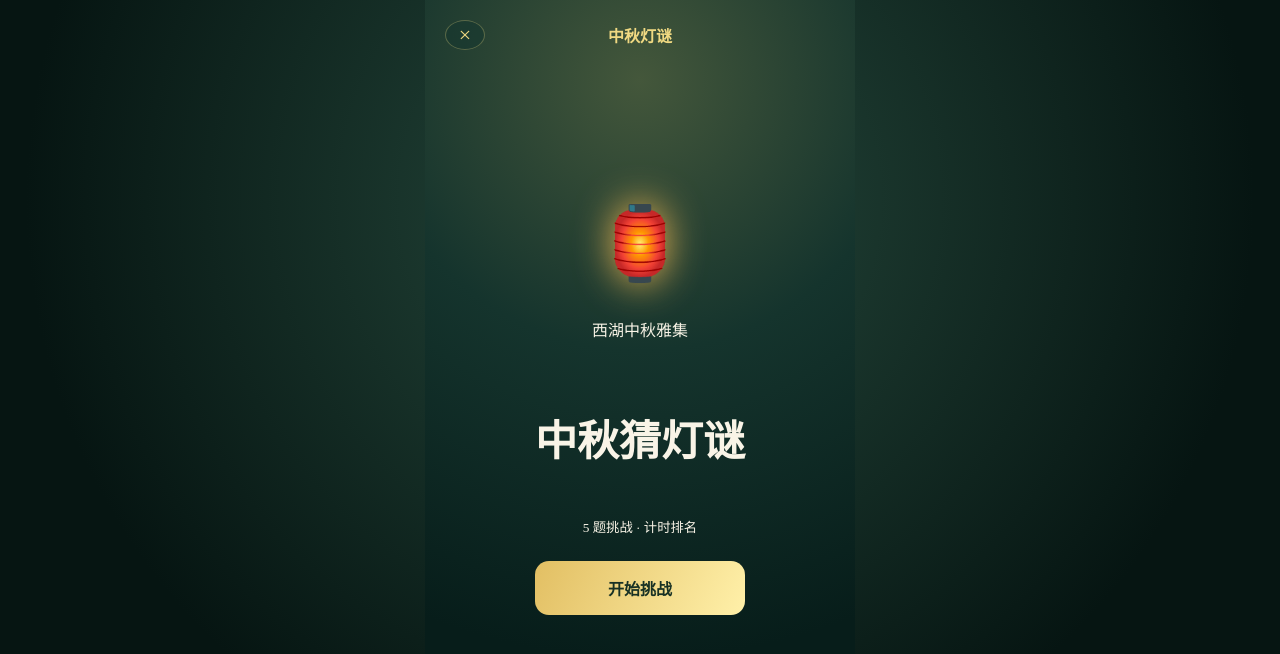
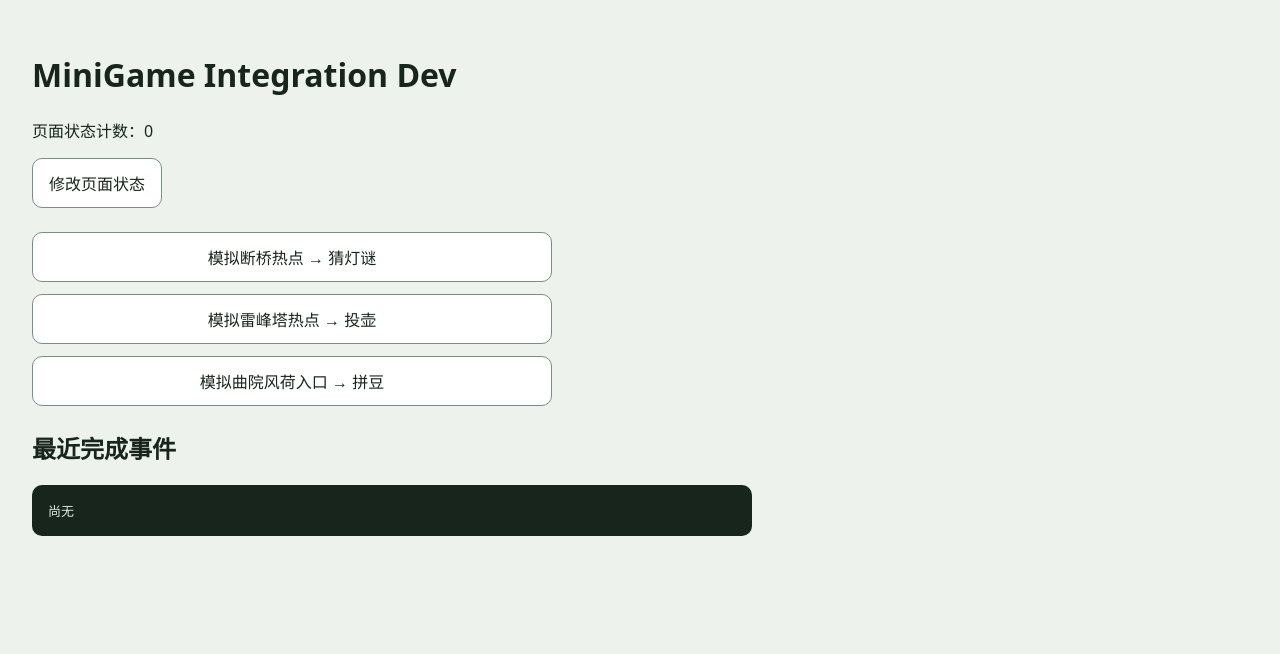
Before and after one commit to JavierVII/hackday--omg, a React (Vite) app in the folder client/: page /dev/minigame/integration in a window 1280 px wide. Before the commit this address led to /dev/minigame/lantern-riddle. Shown: the top 654 px of the page. Built offline with nearby package versions, Linux system fonts and the light colour scheme.

Commit message:
feat(client): add minigame host integration

```diff
--- a/client/src/main.tsx
+++ b/client/src/main.tsx
@@ -4,6 +4,7 @@ import { BrowserRouter, Navigate, Route, Routes } from 'react-router-dom'
 import { DevTouhuPage } from './touhu/DevTouhuPage'
 import { DevBeadsPage } from './beads/DevBeadsPage'
 import { DevLanternRiddlePage } from './lantern-riddle/DevLanternRiddlePage'
+import { IntegrationDevPage } from './minigame/IntegrationDevPage'
 import './styles.css'
 
 function App() {
@@ -11,6 +12,7 @@ function App() {
     <Route path="/dev/minigame/lantern-riddle" element={<DevLanternRiddlePage />} />
     <Route path="/dev/minigame/touhu" element={<DevTouhuPage />} />
     <Route path="/dev/minigame/beads" element={<DevBeadsPage />} />
+    <Route path="/dev/minigame/integration" element={<IntegrationDevPage />} />
     <Route path="*" element={<Navigate to="/dev/minigame/lantern-riddle" replace />} />
   </Routes></BrowserRouter>
 }
--- /dev/null
+++ b/client/src/minigame/IntegrationDevPage.tsx
@@ -0,0 +1,24 @@
+import { useState } from 'react'
+import { MiniGameHost } from './MiniGameHost'
+import { openMiniGame } from './openMiniGame'
+import { MINI_GAME_IDS, type MiniGameCompleteEvent } from './types'
+import './integration-dev.css'
+
+export function IntegrationDevPage() {
+  const [pageCount, setPageCount] = useState(0)
+  const [lastComplete, setLastComplete] = useState<MiniGameCompleteEvent>()
+
+  return <main className="minigame-integration-dev">
+    <h1>MiniGame Integration Dev</h1>
+    <p>页面状态计数：{pageCount}</p>
+    <button onClick={() => setPageCount(value => value + 1)}>修改页面状态</button>
+    <div className="minigame-integration-actions">
+      <button onClick={() => openMiniGame(MINI_GAME_IDS.lanternRiddle, { interactionId: 'interaction-broken-bridge-riddle', sceneId: 'scene-broken-bridge', source: 'hotspot' })}>模拟断桥热点 → 猜灯谜</button>
+      <button onClick={() => openMiniGame(MINI_GAME_IDS.touhu, { interactionId: 'interaction-leifeng-touhu', sceneId: 'scene-leifeng-pagoda', source: 'hotspot' })}>模拟雷峰塔热点 → 投壶</button>
+      <button onClick={() => openMiniGame(MINI_GAME_IDS.beads, { interactionId: 'interaction-lotus-beads', sceneId: 'scene-breeze-ruffled-lotus', source: 'button' })}>模拟曲院风荷入口 → 拼豆</button>
+    </div>
+    <h2>最近完成事件</h2>
+    <pre>{lastComplete ? JSON.stringify(lastComplete, null, 2) : '尚无'}</pre>
+    <MiniGameHost onComplete={setLastComplete} />
+  </main>
+}
--- /dev/null
+++ b/client/src/minigame/MiniGameHost.tsx
@@ -0,0 +1,30 @@
+import { useSyncExternalStore } from 'react'
+import { getMiniGameComponent } from './MiniGameRegistry'
+import { closeMiniGame, miniGameStore } from './openMiniGame'
+import type { MiniGameCompleteEvent, MiniGameContext, MiniGameId } from './types'
+import './minigame-host.css'
+
+export interface MiniGameHostProps {
+  miniGameId?: MiniGameId
+  context?: MiniGameContext
+  onClose?: () => void
+  onComplete?: (event: MiniGameCompleteEvent) => void
+}
+
+export function MiniGameHost({ miniGameId, context, onClose, onComplete }: MiniGameHostProps) {
+  const opened = useSyncExternalStore(miniGameStore.subscribe, miniGameStore.getSnapshot, miniGameStore.getServerSnapshot)
+  const active = miniGameId ? { id: miniGameId, context } : opened
+  if (!active) return null
+
+  const Game = getMiniGameComponent(active.id)
+  const close = () => {
+    if (!miniGameId) closeMiniGame()
+    onClose?.()
+  }
+
+  return <div className="minigame-host-overlay" role="dialog" aria-modal="true" data-mini-game-id={active.id}>
+    {Game
+      ? <Game onClose={close} onComplete={result => onComplete?.({ miniGameId: active.id, context: active.context, result })} />
+      : <section className="minigame-host-fallback"><h2>暂时无法打开游戏</h2><p>未知的 MiniGame ID：{active.id}</p><button onClick={close}>关闭</button></section>}
+  </div>
+}
--- /dev/null
+++ b/client/src/minigame/MiniGameRegistry.tsx
@@ -0,0 +1,24 @@
+import type { ComponentType } from 'react'
+import { BeadsGame } from '../beads'
+import { LanternRiddleGame } from '../lantern-riddle'
+import { TouhuGame } from '../touhu'
+import { MINI_GAME_IDS, type MiniGameBoundaryProps, type MiniGameId } from './types'
+
+const LanternRiddleEntry = ({ onClose, onComplete }: MiniGameBoundaryProps) =>
+  <LanternRiddleGame onClose={onClose} onComplete={result => onComplete?.(result)} />
+
+const TouhuEntry = ({ onClose, onComplete }: MiniGameBoundaryProps) =>
+  <TouhuGame onClose={onClose} onComplete={result => onComplete?.(result)} />
+
+const BeadsEntry = ({ onClose, onComplete }: MiniGameBoundaryProps) =>
+  <BeadsGame onClose={onClose} onComplete={result => onComplete?.(result)} />
+
+export const MINI_GAME_REGISTRY: Readonly<Record<MiniGameId, ComponentType<MiniGameBoundaryProps>>> = {
+  [MINI_GAME_IDS.lanternRiddle]: LanternRiddleEntry,
+  [MINI_GAME_IDS.touhu]: TouhuEntry,
+  [MINI_GAME_IDS.beads]: BeadsEntry,
+}
+
+export function getMiniGameComponent(miniGameId: string) {
+  return MINI_GAME_REGISTRY[miniGameId as MiniGameId]
+}
--- /dev/null
+++ b/client/src/minigame/index.ts
@@ -0,0 +1,6 @@
+export { MiniGameHost } from './MiniGameHost'
+export type { MiniGameHostProps } from './MiniGameHost'
+export { MINI_GAME_REGISTRY, getMiniGameComponent } from './MiniGameRegistry'
+export { closeMiniGame, openMiniGame } from './openMiniGame'
+export { MINI_GAME_IDS } from './types'
+export type { MiniGameCompleteEvent, MiniGameContext, MiniGameId } from './types'
--- /dev/null
+++ b/client/src/minigame/integration-dev.css
@@ -0,0 +1 @@
+.minigame-integration-dev{min-height:100dvh;padding:32px;background:#eef2ed;color:#17251d;font-family:system-ui,sans-serif}.minigame-integration-actions{display:grid;gap:12px;max-width:520px;margin:24px 0}.minigame-integration-dev button{padding:12px 16px;border:1px solid #789080;border-radius:10px;background:#fff;color:#17251d}.minigame-integration-dev pre{max-width:720px;padding:16px;overflow:auto;border-radius:10px;background:#17251d;color:#dcebdd}
--- /dev/null
+++ b/client/src/minigame/minigame-host.css
@@ -0,0 +1 @@
+.minigame-host-overlay{position:fixed;inset:0;z-index:10000;overflow:auto;background:#0009;overscroll-behavior:contain}.minigame-host-fallback{width:min(90vw,420px);margin:20vh auto;padding:24px;border-radius:16px;background:#fff;color:#222;text-align:center}.minigame-host-fallback button{padding:10px 20px}
--- /dev/null
+++ b/client/src/minigame/openMiniGame.ts
@@ -0,0 +1,31 @@
+import type { MiniGameContext, MiniGameId } from './types'
+
+export interface ActiveMiniGame {
+  id: MiniGameId
+  context?: MiniGameContext
+}
+
+let activeMiniGame: ActiveMiniGame | undefined
+const listeners = new Set<() => void>()
+
+const emit = () => listeners.forEach(listener => listener())
+
+export function openMiniGame(miniGameId: MiniGameId, context?: MiniGameContext) {
+  activeMiniGame = { id: miniGameId, context }
+  emit()
+}
+
+export function closeMiniGame() {
+  if (!activeMiniGame) return
+  activeMiniGame = undefined
+  emit()
+}
+
+export const miniGameStore = {
+  subscribe(listener: () => void) {
+    listeners.add(listener)
+    return () => listeners.delete(listener)
+  },
+  getSnapshot: () => activeMiniGame,
+  getServerSnapshot: () => undefined,
+}
--- /dev/null
+++ b/client/src/minigame/types.ts
@@ -0,0 +1,24 @@
+export const MINI_GAME_IDS = {
+  lanternRiddle: 'minigame-lantern-riddle',
+  touhu: 'minigame-touhu',
+  beads: 'minigame-beads',
+} as const
+
+export type MiniGameId = typeof MINI_GAME_IDS[keyof typeof MINI_GAME_IDS]
+
+export interface MiniGameContext {
+  interactionId?: string
+  sceneId?: string
+  source?: 'hotspot' | 'npc' | 'button' | 'other'
+}
+
+export interface MiniGameCompleteEvent {
+  miniGameId: MiniGameId
+  context?: MiniGameContext
+  result: unknown
+}
+
+export interface MiniGameBoundaryProps {
+  onClose?: () => void
+  onComplete?: (result: unknown) => void
+}
```
